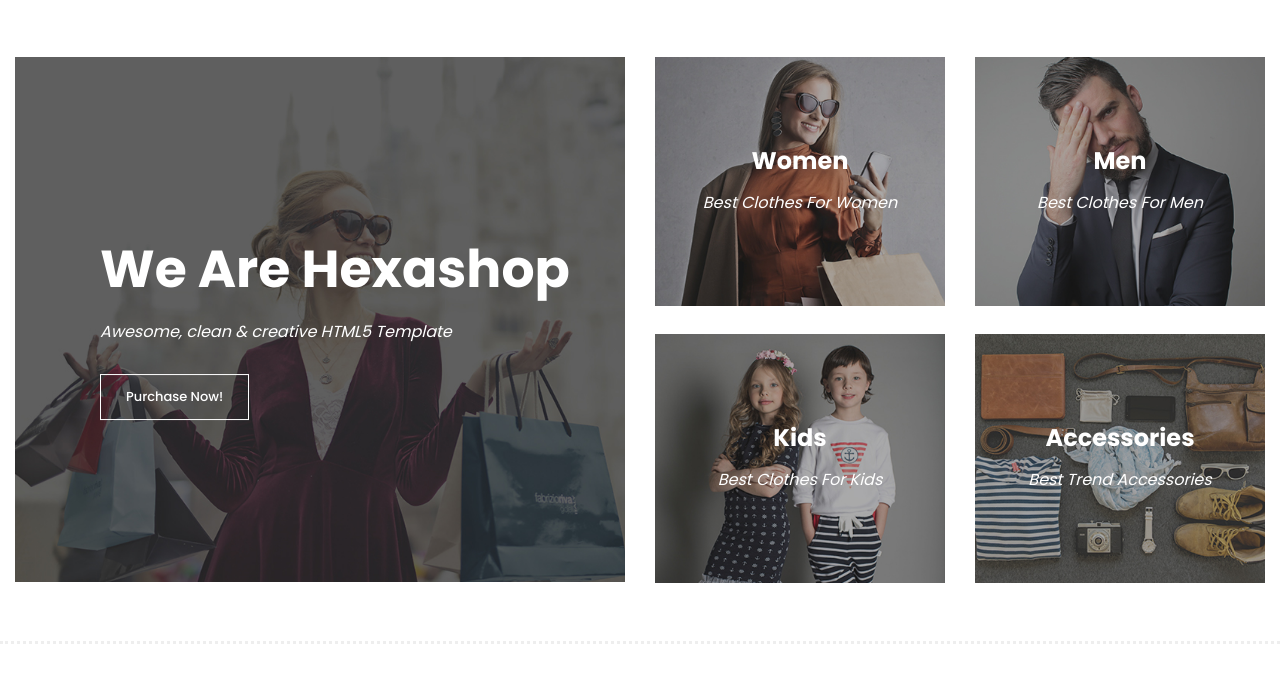
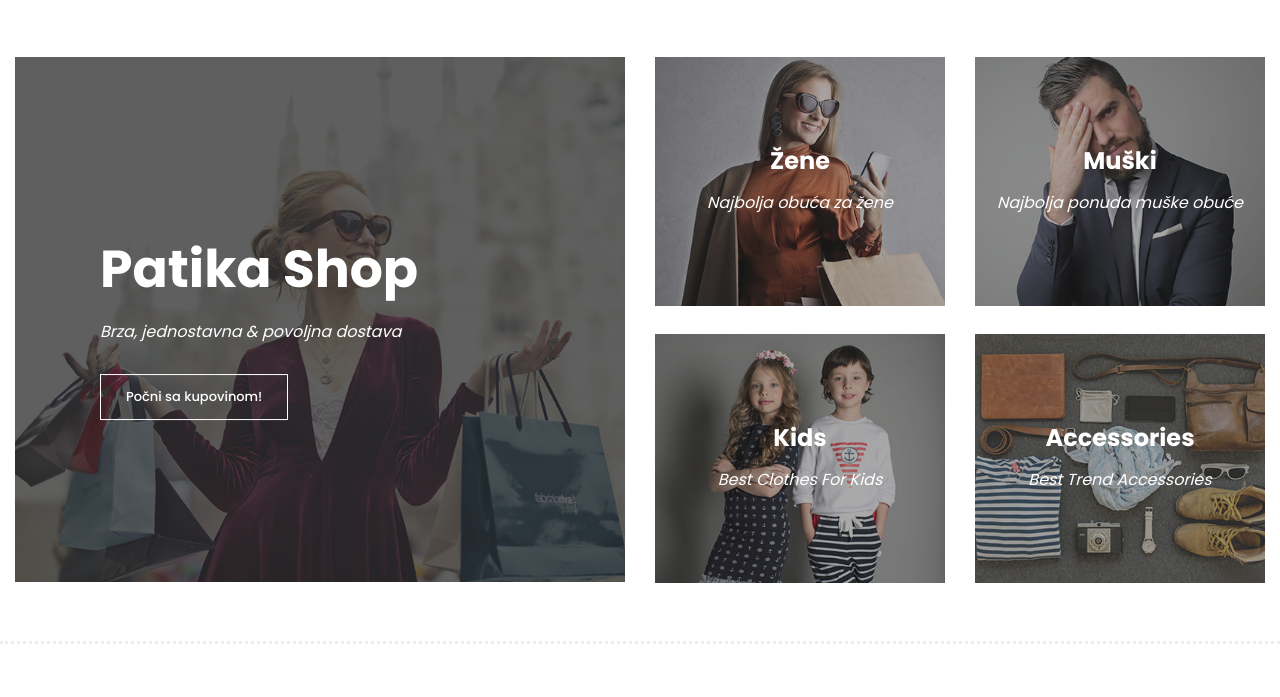
Before and after one commit to lolvro/Web-trgovina-za-prodaju-tenisica, a website: page frontend/index.html in a window 1280 px wide. Shown: the part 103-800 px from the top of the page. Drawn offline with Linux system fonts and the light colour scheme.

Commit message:
Index update

```diff
--- a/frontend/index.html
+++ b/frontend/index.html
@@ -94,10 +94,10 @@
                     <div class="left-content">
                         <div class="thumb">
                             <div class="inner-content">
-                                <h4>We Are Hexashop</h4>
-                                <span>Awesome, clean &amp; creative HTML5 Template</span>
+                                <h4>Patika Shop</h4>
+                                <span>Brza, jednostavna &amp; povoljna dostava</span>
                                 <div class="main-border-button">
-                                    <a href="#">Purchase Now!</a>
+                                    <a href="#">Počni sa kupovinom!</a>
                                 </div>
                             </div>
                             <img src="../assets/images/left-banner-image.jpg" alt="">
@@ -111,15 +111,15 @@
                                 <div class="right-first-image">
                                     <div class="thumb">
                                         <div class="inner-content">
-                                            <h4>Women</h4>
-                                            <span>Best Clothes For Women</span>
+                                            <h4>Žene</h4>
+                                            <span>Najbolja obuća za žene</span>
                                         </div>
                                         <div class="hover-content">
                                             <div class="inner">
-                                                <h4>Women</h4>
-                                                <p>Lorem ipsum dolor sit amet, conservisii ctetur adipiscing elit incid.</p>
+                                                <h4>Žene</h4>
+                                                <p>Najbolja ponuda ženske obuće</p>
                                                 <div class="main-border-button">
-                                                    <a href="#">Discover More</a>
+                                                    <a href="#">Pogledaj više</a>
                                                 </div>
                                             </div>
                                         </div>
@@ -131,12 +131,12 @@
                                 <div class="right-first-image">
                                     <div class="thumb">
                                         <div class="inner-content">
-                                            <h4>Men</h4>
-                                            <span>Best Clothes For Men</span>
+                                            <h4>Muški</h4>
+                                            <span>Najbolja ponuda muške obuće</span>
                                         </div>
                                         <div class="hover-content">
                                             <div class="inner">
-                                                <h4>Men</h4>
+                                                <h4>Muški</h4>
                                                 <p>Lorem ipsum dolor sit amet, conservisii ctetur adipiscing elit incid.</p>
                                                 <div class="main-border-button">
                                                     <a href="#">Discover More</a>
```
